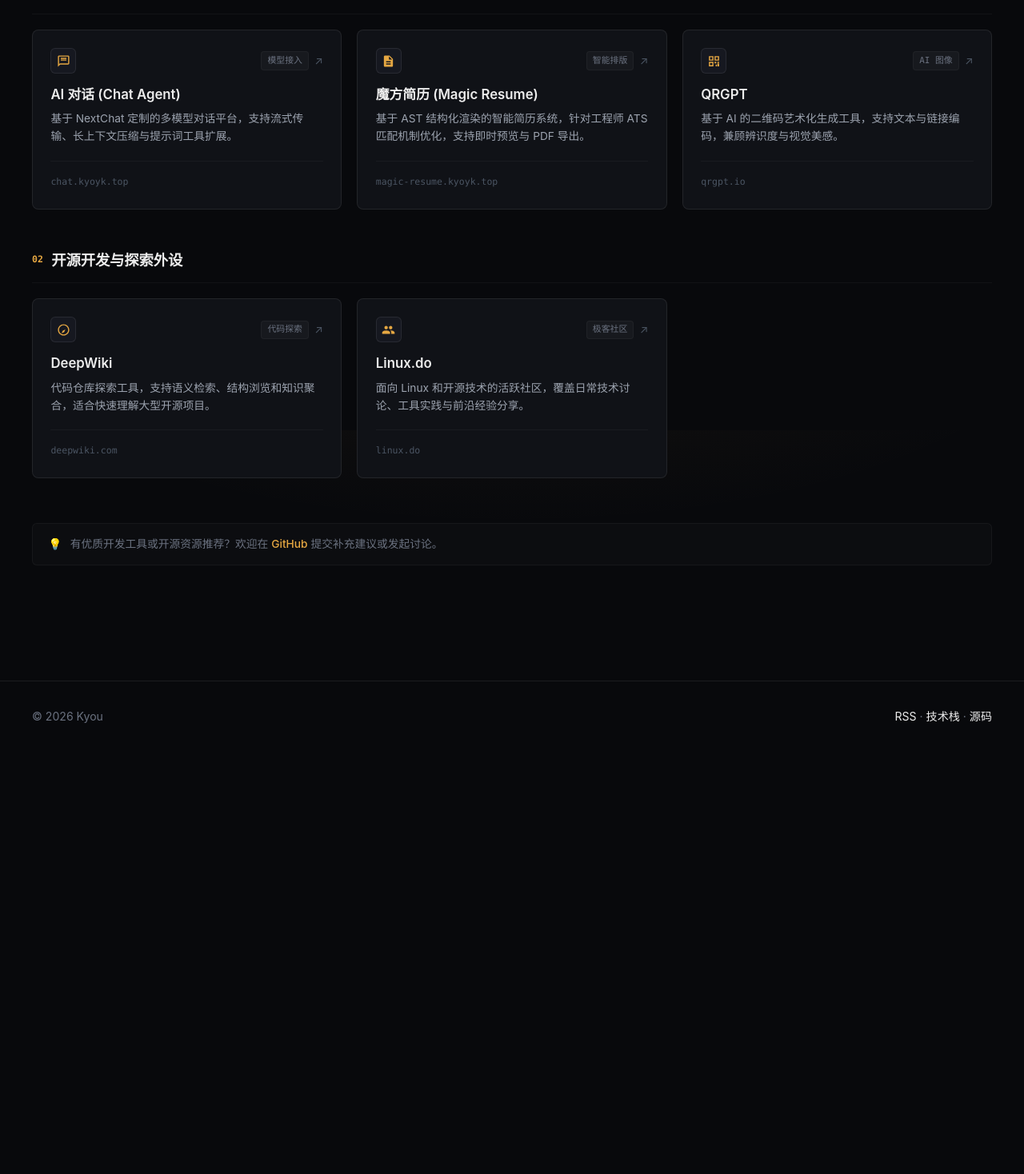
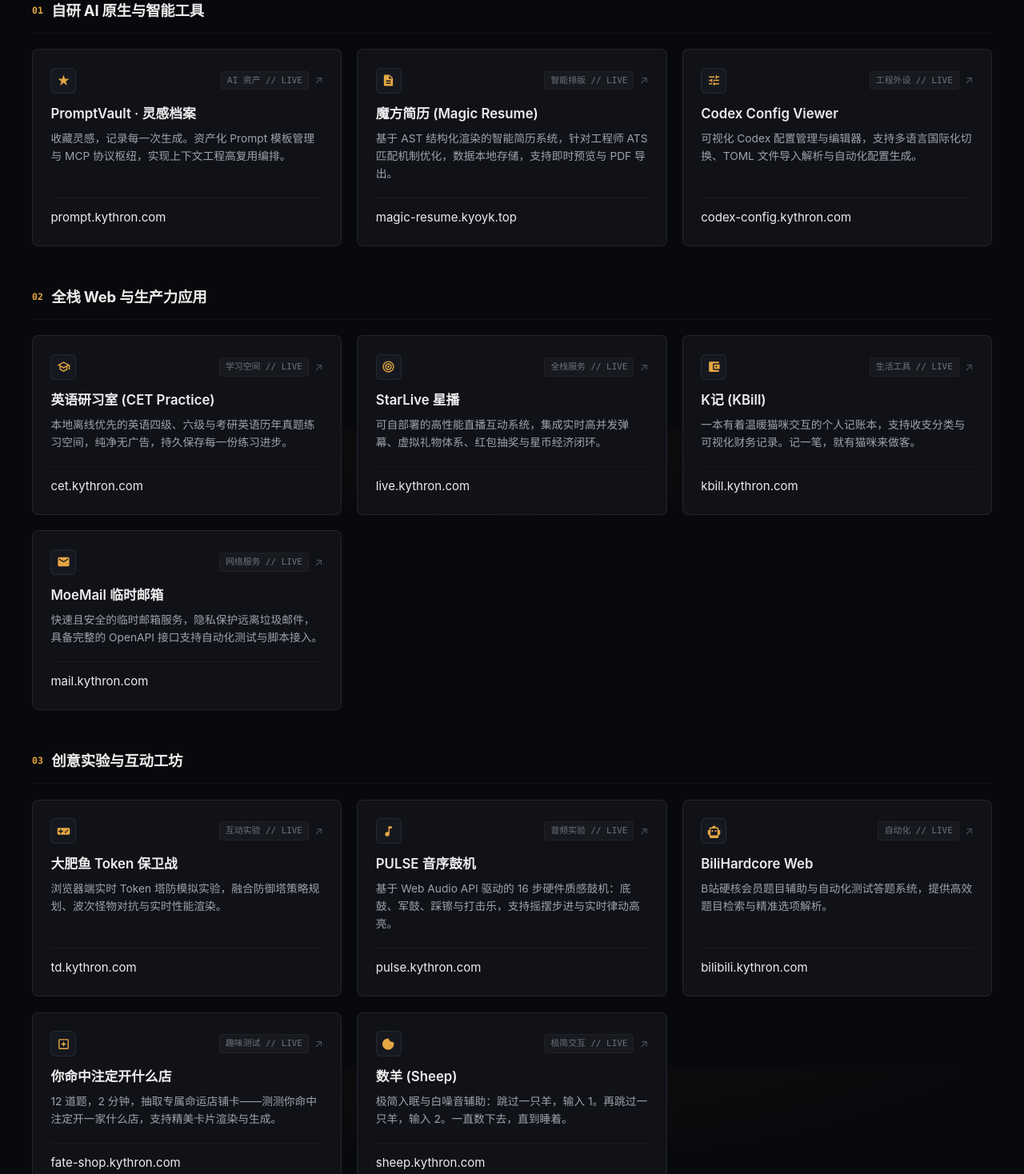
Before and after one commit to Kyou12138/kyoyk-blog, a Next.js app: page /proj in a window 1280 px wide. Shown: the part 262-1730 px from the top of the page at 80% size. Before the commit the page ends 1218 px from the top, so only its background shows below. Built offline with nearby package versions, Linux system fonts and the light colour scheme; no server answers.

Commit message:
feat(proj): 同步 Cloudflare 活跃在线项目到首页与资源工具矩阵

```diff
--- a/src/app/proj/page.tsx
+++ b/src/app/proj/page.tsx
@@ -1,13 +1,29 @@
 export const metadata = {
   title: "资源&工具",
-  description: "精选开发提效外设、开源资产与自研 AI 原生应用系统。",
+  description: "精选开发提效外设、开源资产与已上线的自研全栈/AI原生应用系统。",
 };
 
 import type { ReactNode } from "react";
 import styles from "./proj.module.css";
 
+type ProjectIconType =
+  | "prompt"
+  | "resume"
+  | "config"
+  | "book"
+  | "game"
+  | "live"
+  | "bill"
+  | "mail"
+  | "audio"
+  | "bot"
+  | "card"
+  | "sheep"
+  | "compass"
+  | "community";
+
 type ProjectCard = {
-  icon: "compass" | "community" | "qr" | "chat" | "resume";
+  icon: ProjectIconType;
   title: string;
   badge: string;
   description: string;
@@ -24,47 +40,140 @@ type ProjectSection = {
 const projectSections: ProjectSection[] = [
   {
     code: "01",
-    title: "AI 原生应用与交互工具",
+    title: "自研 AI 原生与智能工具",
     cards: [
       {
-        icon: "chat",
-        title: "AI 对话 (Chat Agent)",
-        badge: "模型接入",
+        icon: "prompt",
+        title: "PromptVault · 灵感档案",
+        badge: "AI 资产 // LIVE",
         description:
-          "基于 NextChat 定制的多模型对话平台，支持流式传输、长上下文压缩与提示词工具扩展。",
-        href: "https://chat.kyoyk.top/",
-        host: "chat.kyoyk.top",
+          "收藏灵感，记录每一次生成。资产化 Prompt 模板管理与 MCP 协议枢纽，实现上下文工程高复用编排。",
+        href: "https://prompt.kythron.com/",
+        host: "prompt.kythron.com",
       },
       {
         icon: "resume",
         title: "魔方简历 (Magic Resume)",
-        badge: "智能排版",
+        badge: "智能排版 // LIVE",
         description:
-          "基于 AST 结构化渲染的智能简历系统，针对工程师 ATS 匹配机制优化，支持即时预览与 PDF 导出。",
+          "基于 AST 结构化渲染的智能简历系统，针对工程师 ATS 匹配机制优化，数据本地存储，支持即时预览与 PDF 导出。",
         href: "https://magic-resume.kyoyk.top/",
         host: "magic-resume.kyoyk.top",
       },
       {
-        icon: "qr",
-        title: "QRGPT",
-        badge: "AI 图像",
+        icon: "config",
+        title: "Codex Config Viewer",
+        badge: "工程外设 // LIVE",
         description:
-          "基于 AI 的二维码艺术化生成工具，支持文本与链接编码，兼顾辨识度与视觉美感。",
-        href: "https://www.qrgpt.io/",
-        host: "qrgpt.io",
+          "可视化 Codex 配置管理与编辑器，支持多语言国际化切换、TOML 文件导入解析与自动化配置生成。",
+        href: "https://codex-config.kythron.com/zh-CN",
+        host: "codex-config.kythron.com",
       },
     ],
   },
   {
     code: "02",
-    title: "开源开发与探索外设",
+    title: "全栈 Web 与生产力应用",
+    cards: [
+      {
+        icon: "book",
+        title: "英语研习室 (CET Practice)",
+        badge: "学习空间 // LIVE",
+        description:
+          "本地离线优先的英语四级、六级与考研英语历年真题练习空间，纯净无广告，持久保存每一份练习进步。",
+        href: "https://cet.kythron.com/",
+        host: "cet.kythron.com",
+      },
+      {
+        icon: "live",
+        title: "StarLive 星播",
+        badge: "全栈服务 // LIVE",
+        description:
+          "可自部署的高性能直播互动系统，集成实时高并发弹幕、虚拟礼物体系、红包抽奖与星币经济闭环。",
+        href: "https://live.kythron.com/",
+        host: "live.kythron.com",
+      },
+      {
+        icon: "bill",
+        title: "K记 (KBill)",
+        badge: "生活工具 // LIVE",
+        description:
+          "一本有着温暖猫咪交互的个人记账本，支持收支分类与可视化财务记录。记一笔，就有猫咪来做客。",
+        href: "https://kbill.kythron.com/",
+        host: "kbill.kythron.com",
+      },
+      {
+        icon: "mail",
+        title: "MoeMail 临时邮箱",
+        badge: "网络服务 // LIVE",
+        description:
+          "快速且安全的临时邮箱服务，隐私保护远离垃圾邮件，具备完整的 OpenAPI 接口支持自动化测试与脚本接入。",
+        href: "https://mail.kythron.com/",
+        host: "mail.kythron.com",
+      },
+    ],
+  },
+  {
+    code: "03",
+    title: "创意实验与互动工坊",
+    cards: [
+      {
+        icon: "game",
+        title: "大肥鱼 Token 保卫战",
+        badge: "互动实验 // LIVE",
+        description:
+          "浏览器端实时 Token 塔防模拟实验，融合防御塔策略规划、波次怪物对抗与实时性能渲染。",
+        href: "https://td.kythron.com/",
+        host: "td.kythron.com",
+      },
+      {
+        icon: "audio",
+        title: "PULSE 音序鼓机",
+        badge: "音频实验 // LIVE",
+        description:
+          "基于 Web Audio API 驱动的 16 步硬件质感鼓机：底鼓、军鼓、踩镲与打击乐，支持摇摆步进与实时律动高亮。",
+        href: "https://pulse.kythron.com/",
+        host: "pulse.kythron.com",
+      },
+      {
+        icon: "bot",
+        title: "BiliHardcore Web",
+        badge: "自动化 // LIVE",
+        description:
+          "B站硬核会员题目辅助与自动化测试答题系统，提供高效题目检索与精准选项解析。",
+        href: "https://bilibili.kythron.com/",
+        host: "bilibili.kythron.com",
+      },
+      {
+        icon: "card",
+        title: "你命中注定开什么店",
+        badge: "趣味测试 // LIVE",
+        description:
+          "12 道题，2 分钟，抽取专属命运店铺卡——测测你命中注定开一家什么店，支持精美卡片渲染与生成。",
+        href: "https://fate-shop.kythron.com/",
+        host: "fate-shop.kythron.com",
+      },
+      {
+        icon: "sheep",
+        title: "数羊 (Sheep)",
+        badge: "极简交互 // LIVE",
+        description:
+          "极简入眠与白噪音辅助：跳过一只羊，输入 1。再跳过一只羊，输入 2。一直数下去，直到睡着。",
+        href: "https://sheep.kythron.com/",
+        host: "sheep.kythron.com",
+      },
+    ],
+  },
+  {
+    code: "04",
+    title: "精选开源生态与社区",
     cards: [
       {
         icon: "compass",
         title: "DeepWiki",
         badge: "代码探索",
         description:
-          "代码仓库探索工具，支持语义检索、结构浏览和知识聚合，适合快速理解大型开源项目。",
+          "开源代码仓库探索工具，支持语义检索、依赖拓扑与架构浏览，适合快速理解大型开源工程。",
         href: "https://deepwiki.com/",
         host: "deepwiki.com",
       },
@@ -73,7 +182,7 @@ const projectSections: ProjectSection[] = [
         title: "Linux.do",
         badge: "极客社区",
         description:
-          "面向 Linux 和开源技术的活跃社区，覆盖日常技术讨论、工具实践与前沿经验分享。",
+          "面向 Linux 和全栈开发者的前沿极客社区，覆盖技术讨论、开源实践与工程经验沉淀。",
         href: "https://linux.do/",
         host: "linux.do",
       },
@@ -81,8 +190,80 @@ const projectSections: ProjectSection[] = [
   },
 ];
 
-function ProjectIcon({ icon }: { icon: ProjectCard["icon"] }): ReactNode {
+function ProjectIcon({ icon }: { icon: ProjectIconType }): ReactNode {
   switch (icon) {
+    case "prompt":
+      return (
+        <svg viewBox="0 0 24 24" aria-hidden="true" fill="currentColor">
+          <path d="M12 2l2.4 7.2h7.6l-6.1 4.5 2.3 7.3-6.2-4.6-6.2 4.6 2.3-7.3-6.1-4.5h7.6z" />
+        </svg>
+      );
+    case "resume":
+      return (
+        <svg viewBox="0 0 24 24" aria-hidden="true" fill="currentColor">
+          <path d="M14 2H6c-1.1 0-2 .9-2 2v16c0 1.1.9 2 2 2h12c1.1 0 2-.9 2-2V8l-6-6zm2 16H8v-2h8v2zm0-4H8v-2h8v2zm-3-5V3.5L18.5 9H13z" />
+        </svg>
+      );
+    case "config":
+      return (
+        <svg viewBox="0 0 24 24" aria-hidden="true" fill="currentColor">
+          <path d="M3 17v2h6v-2H3zM3 5v2h10V5H3zm10 16v-2h8v-2h-8v-2h-2v6h2zM7 9v2H3v2h4v2h2V9H7zm14 4v-2H11v2h10zm-6-4h2V7h4V5h-4V3h-2v6z" />
+        </svg>
+      );
+    case "book":
+      return (
+        <svg viewBox="0 0 24 24" aria-hidden="true" fill="currentColor">
+          <path d="M12 3L1 9l4 2.18v6L12 21l7-3.82v-6l2-1.09V17h2V9L12 3zm6.82 6L12 12.72 5.18 9 12 5.28 18.82 9zM17 15.99l-5 2.73-5-2.73v-3.72L12 15l5-2.73v3.72z" />
+        </svg>
+      );
+    case "live":
+      return (
+        <svg viewBox="0 0 24 24" aria-hidden="true" fill="currentColor">
+          <path d="M12 2C6.48 2 2 6.48 2 12s4.48 10 10 10 10-4.48 10-10S17.52 2 12 2zm0 18c-4.42 0-8-3.58-8-8s3.58-8 8-8 8 3.58 8 8-3.58 8-8 8zm0-14c-3.31 0-6 2.69-6 6s2.69 6 6 6 6-2.69 6-6-2.69-6-6-6zm0 10c-2.21 0-4-1.79-4-4s1.79-4 4-4 4 1.79 4 4-1.79 4-4 4zm0-6c-1.1 0-2 .9-2 2s.9 2 2 2 2-.9 2-2-.9-2-2-2z" />
+        </svg>
+      );
+    case "bill":
+      return (
+        <svg viewBox="0 0 24 24" aria-hidden="true" fill="currentColor">
+          <path d="M21 18v1c0 1.1-.9 2-2 2H5c-1.11 0-2-.9-2-2V5c0-1.1.89-2 2-2h14c1.1 0 2 .9 2 2v1h-9c-1.11 0-2 .9-2 2v8c0 1.1.89 2 2 2h9zm-9-2h10V8H12v8zm4-2.5c-.83 0-1.5-.67-1.5-1.5s.67-1.5 1.5-1.5 1.5.67 1.5 1.5-.67 1.5-1.5 1.5z" />
+        </svg>
+      );
+    case "mail":
+      return (
+        <svg viewBox="0 0 24 24" aria-hidden="true" fill="currentColor">
+          <path d="M20 4H4c-1.1 0-1.99.9-1.99 2L2 18c0 1.1.9 2 2 2h16c1.1 0 2-.9 2-2V6c0-1.1-.9-2-2-2zm0 4l-8 5-8-5V6l8 5 8-5v2z" />
+        </svg>
+      );
+    case "game":
+      return (
+        <svg viewBox="0 0 24 24" aria-hidden="true" fill="currentColor">
+          <path d="M21 6H3c-1.1 0-2 .9-2 2v8c0 1.1.9 2 2 2h18c1.1 0 2-.9 2-2V8c0-1.1-.9-2-2-2zm-10 7H8v3H6v-3H3v-2h3V8h2v3h3v2zm4.5 2c-.83 0-1.5-.67-1.5-1.5s.67-1.5 1.5-1.5 1.5.67 1.5 1.5-.67 1.5-1.5 1.5zm3-3c-.83 0-1.5-.67-1.5-1.5S17.67 9 18.5 9s1.5.67 1.5 1.5-.67 1.5-1.5 1.5z" />
+        </svg>
+      );
+    case "audio":
+      return (
+        <svg viewBox="0 0 24 24" aria-hidden="true" fill="currentColor">
+          <path d="M12 3v10.55c-.59-.34-1.27-.55-2-.55-2.21 0-4 1.79-4 4s1.79 4 4 4 4-1.79 4-4V7h4V3h-6z" />
+        </svg>
+      );
+    case "bot":
+      return (
+        <svg viewBox="0 0 24 24" aria-hidden="true" fill="currentColor">
+          <path d="M20 9V7c0-1.1-.9-2-2-2h-3c0-1.66-1.34-3-3-3S9 3.34 9 5H6c-1.1 0-2 .9-2 2v2c-1.66 0-3 1.34-3 3v4c0 1.66 1.34 3 3 3v3c0 1.1.9 2 2 2h12c1.1 0 2-.9 2-2v-3c1.66 0 3-1.34 3-3v-4c0-1.66-1.34-3-3-3zm-2 10H6V7h12v12zm-9-6c-.83 0-1.5-.67-1.5-1.5S8.17 10 9 10s1.5.67 1.5 1.5S9.83 13 9 13zm6 0c-.83 0-1.5-.67-1.5-1.5s.67-1.5 1.5-1.5 1.5.67 1.5 1.5-.67 1.5-1.5 1.5z" />
+        </svg>
+      );
+    case "card":
+      return (
+        <svg viewBox="0 0 24 24" aria-hidden="true" fill="currentColor">
+          <path d="M19 3H5c-1.1 0-2 .9-2 2v14c0 1.1.9 2 2 2h14c1.1 0 2-.9 2-2V5c0-1.1-.9-2-2-2zm0 16H5V5h14v14zm-7-2l1.5-3.5L17 12l-3.5-1.5L12 7l-1.5 3.5L7 12l3.5 1.5z" />
+        </svg>
+      );
+    case "sheep":
+      return (
+        <svg viewBox="0 0 24 24" aria-hidden="true" fill="currentColor">
+          <path d="M12.3 2a10 10 0 0 0-1.9 20 10 10 0 0 0 10.6-13.4 8 8 0 0 1-8.7-6.6z" />
+        </svg>
+      );
     case "compass":
       return (
         <svg viewBox="0 0 24 24" aria-hidden="true" fill="currentColor">
@@ -95,30 +276,12 @@ function ProjectIcon({ icon }: { icon: ProjectCard["icon"] }): ReactNode {
           <path d="M16 11c1.66 0 2.99-1.34 2.99-3S17.66 5 16 5c-1.66 0-3 1.34-3 3s1.34 3 3 3zm-8 0c1.66 0 2.99-1.34 2.99-3S9.66 5 8 5C6.34 5 5 6.34 5 8s1.34 3 3 3zm0 2c-2.33 0-7 1.17-7 3.5V19h14v-2.5c0-2.33-4.67-3.5-7-3.5zm8 0c-.29 0-.62.02-.97.05 1.16.84 1.97 1.97 1.97 3.45V19h6v-2.5c0-2.33-4.67-3.5-7-3.5z" />
         </svg>
       );
-    case "qr":
-      return (
-        <svg viewBox="0 0 24 24" aria-hidden="true" fill="currentColor">
-          <path d="M3 3h8v8H3V3zm2 2v4h4V5H5zm8-2h8v8h-8V3zm2 2v4h4V5h-4zM3 13h8v8H3v-8zm2 2v4h4v-4H5zm13-2h3v2h-3v-2zm-5 0h3v3h-3v-3zm2 5h2v3h-2v-3zm3-2h3v5h-3v-5z" />
-        </svg>
-      );
-    case "chat":
-      return (
-        <svg viewBox="0 0 24 24" aria-hidden="true" fill="currentColor">
-          <path d="M20 2H4c-1.1 0-2 .9-2 2v18l4-4h14c1.1 0 2-.9 2-2V4c0-1.1-.9-2-2-2zm0 14H5.17L4 17.17V4h16v12zM7 9h10v2H7zm0-3h10v2H7z" />
-        </svg>
-      );
-    case "resume":
-      return (
-        <svg viewBox="0 0 24 24" aria-hidden="true" fill="currentColor">
-          <path d="M14 2H6c-1.1 0-1.99.9-1.99 2L4 20c0 1.1.89 2 1.99 2H18c1.1 0 2-.9 2-2V8l-6-6zm2 16H8v-2h8v2zm0-4H8v-2h8v2zm-3-5V3.5L18.5 9H13z" />
-        </svg>
-      );
     default:
       return null;
   }
 }
 
-export default function Projects(): ReactNode {
+export default function ProjPage(): ReactNode {
   return (
     <main className={styles.projectsPage}>
       <div className="container">
@@ -126,15 +289,15 @@ export default function Projects(): ReactNode {
         <header className={styles.pageHeader}>
           <div className={styles.pageMeta}>
             <span className={styles.pageDot} />
-            <span className={styles.pageTag}>TOOLBOX & ECOSYSTEM // PERIPHERALS</span>
+            <span className={styles.pageTag}>TOOLBOX &amp; ECOSYSTEM // PERIPHERALS</span>
           </div>
-          <h1 className={styles.pageTitle}>工程矩阵与 AI 工具箱</h1>
+          <h1 className={styles.pageTitle}>资源 &amp; 工具</h1>
           <p className={styles.pageDesc}>
-            精选开发提效外设、开源资产与自研 AI 原生应用系统，用工具拓展思考边界。
+            日常开发沉淀的在线应用、自研全栈系统与精选提效工具。所有项目均保持可用状态并接入 Cloudflare 边缘网络。
           </p>
         </header>
 
-        {/* 分组网格 */}
+        {/* 章节式分组网格 */}
         <div className={styles.sections}>
           {projectSections.map((section) => (
             <section key={section.code} className={styles.sectionBlock}>
@@ -153,9 +316,9 @@ export default function Projects(): ReactNode {
                     className={styles.card}
                   >
                     <div className={styles.cardTop}>
-                      <span className={styles.cardIcon} aria-hidden="true">
+                      <div className={styles.cardIcon}>
                         <ProjectIcon icon={card.icon} />
-                      </span>
+                      </div>
                       <div className={styles.cardBadges}>
                         <span className={styles.badge}>{card.badge}</span>
                         <span className={styles.externalArrow} aria-hidden="true">
@@ -170,7 +333,7 @@ export default function Projects(): ReactNode {
                     </div>
 
                     <div className={styles.cardFoot}>
-                      <span className={styles.cardHost}>{card.host}</span>
+                      <span className={styles.hostName}>{card.host}</span>
                     </div>
                   </a>
                 ))}
@@ -178,20 +341,6 @@ export default function Projects(): ReactNode {
             </section>
           ))}
         </div>
-
-        {/* 底部补充提示 */}
-        <footer className={styles.bottomTip}>
-          <span className={styles.tipIcon} aria-hidden="true">
-            💡
-          </span>
-          <p>
-            有优质开发工具或开源资源推荐？欢迎在{" "}
-            <a href="https://github.com/Kyou12138" target="_blank" rel="noopener noreferrer">
-              GitHub
-            </a>{" "}
-            提交补充建议或发起讨论。
-          </p>
-        </footer>
       </div>
     </main>
   );
```
Also changed, not shown: src/app/page.tsx (+25 -11 lines).
